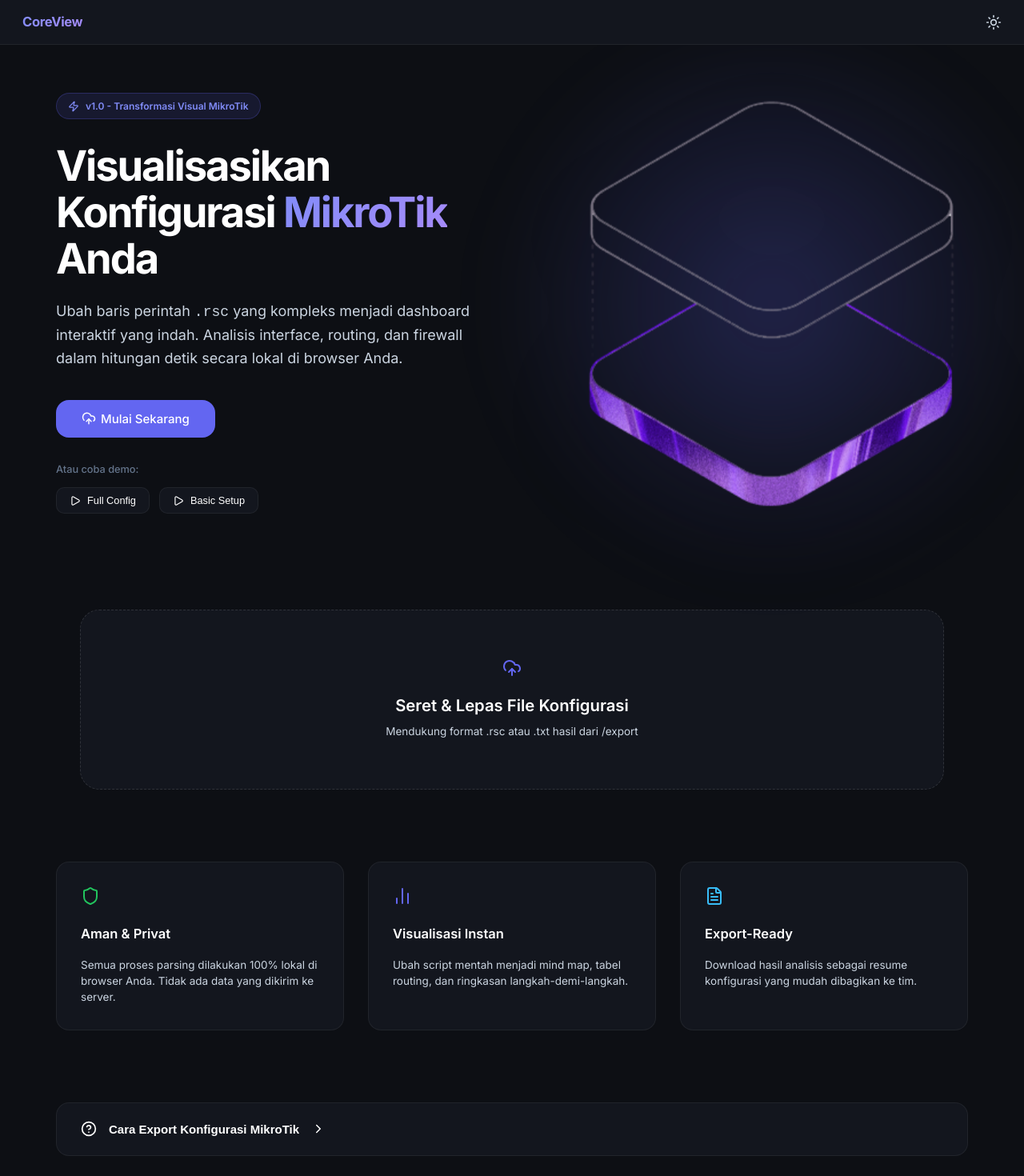
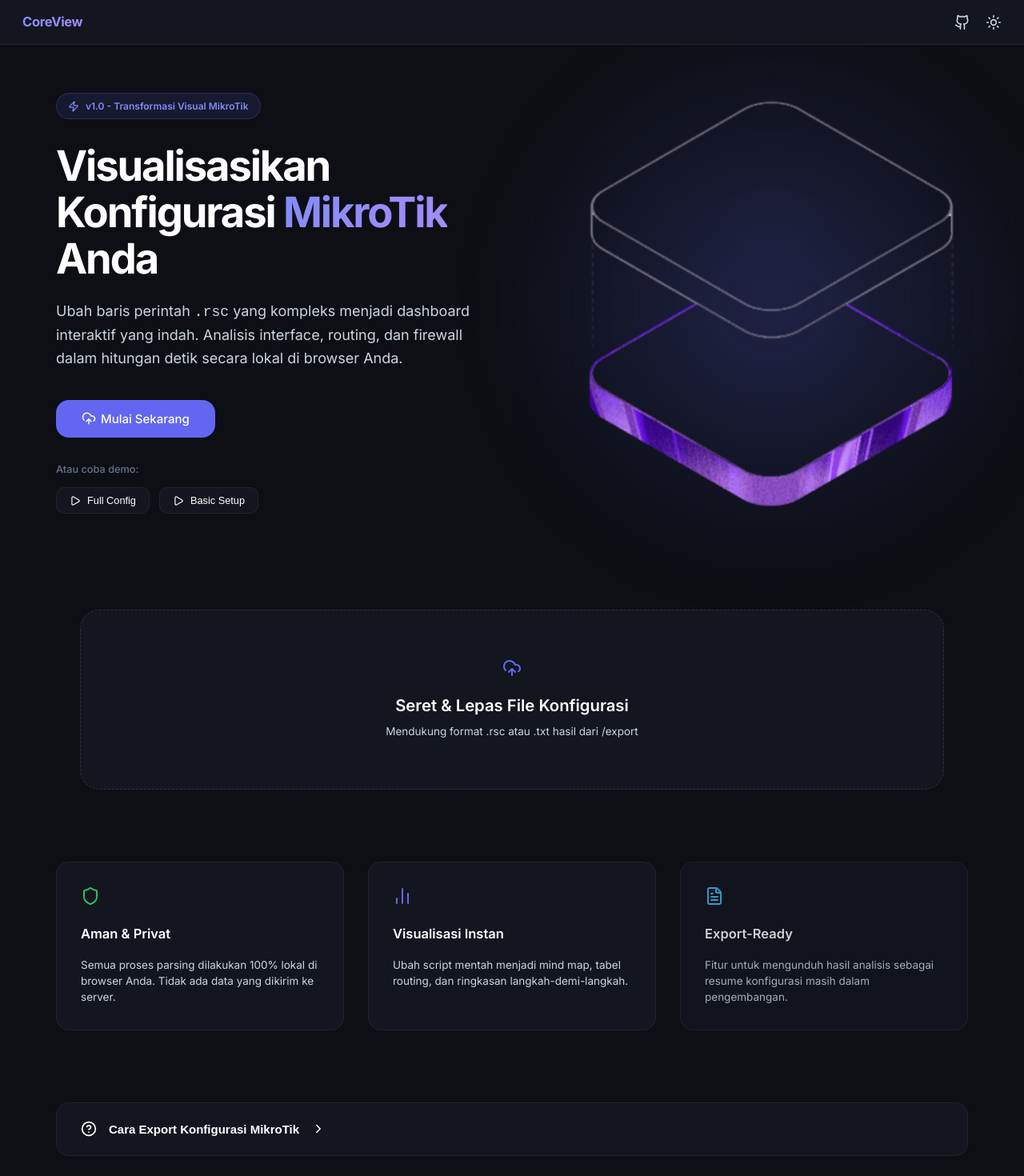
Before and after one commit to aderamdani/CoreView, a React (Vite) app: page / in a window 1280 px wide. Shown: the top 1470 px of the page at 80% size. Built offline with nearby package versions, Linux system fonts and the light colour scheme.

Commit message:
feat: Add GitHub link to the header, update the "Export-Ready" feature status and styling, and include a LinkedIn link in the footer.

```diff
--- a/src/App.jsx
+++ b/src/App.jsx
@@ -4,7 +4,7 @@
 import { parseMikroTikConfig } from './utils/parser';
 import { Landing } from './components/Landing';
 import { Dashboard } from './components/Dashboard';
-import { Sun, Moon } from 'lucide-react';
+import { Sun, Moon, Github } from 'lucide-react';
 
 function App() {
   const [config, setConfig] = useState(null);
@@ -32,13 +32,32 @@
     <div className="app-container">
       <header className="header">
         <h1 className="header-title text-gradient">CoreView</h1>
-        <div style={{ display: 'flex', gap: '1rem', alignItems: 'center' }}>
+        <div style={{ display: 'flex', gap: '1.25rem', alignItems: 'center' }}>
+          <a
+            href="https://github.com/aderamdani/CoreView"
+            target="_blank"
+            rel="noopener noreferrer"
+            style={{
+              color: 'var(--text-secondary)',
+              display: 'flex',
+              alignItems: 'center',
+              transition: 'color 0.2s'
+            }}
+            onMouseEnter={(e) => e.currentTarget.style.color = 'var(--text-primary)'}
+            onMouseLeave={(e) => e.currentTarget.style.color = 'var(--text-secondary)'}
+            title="View on GitHub"
+          >
+            <Github size={20} />
+          </a>
           <button
             onClick={() => setIsDarkMode(!isDarkMode)}
             style={{
               background: 'none', border: 'none', cursor: 'pointer',
-              color: 'var(--text-secondary)', display: 'flex', alignItems: 'center'
+              color: 'var(--text-secondary)', display: 'flex', alignItems: 'center',
+              transition: 'color 0.2s'
             }}
+            onMouseEnter={(e) => e.currentTarget.style.color = 'var(--text-primary)'}
+            onMouseLeave={(e) => e.currentTarget.style.color = 'var(--text-secondary)'}
             title="Toggle Theme"
           >
             {isDarkMode ? <Sun size={20} /> : <Moon size={20} />}
--- a/src/components/Landing.jsx
+++ b/src/components/Landing.jsx
@@ -138,10 +138,10 @@
             <h4>Visualisasi Instan</h4>
             <p>Ubah script mentah menjadi mind map, tabel routing, dan ringkasan langkah-demi-langkah.</p>
           </div>
-          <div className="feature-card">
+          <div className="feature-card" style={{ opacity: 0.8 }}>
             <FileText size={24} className="feature-icon blue" />
             <h4>Export-Ready</h4>
-            <p>Download hasil analisis sebagai resume konfigurasi yang mudah dibagikan ke tim.</p>
+            <p>Fitur untuk mengunduh hasil analisis sebagai resume konfigurasi masih dalam pengembangan.</p>
           </div>
         </div>
       </section>
@@ -189,7 +189,7 @@
       </section>
 
       <footer className="landing-footer">
-        <p>CoreView &copy; 2026 • Dibuat untuk Network Engineer Indonesia</p>
+        <p>CoreView &copy; 2026 • <a href="https://linkedin.com/in/aderamdani" target="_blank" rel="noopener noreferrer" style={{ color: 'inherit', textDecoration: 'none' }} onMouseEnter={(e) => e.target.style.color = 'var(--accent-light)'} onMouseLeave={(e) => e.target.style.color = 'inherit'}>Dibuat untuk Network Engineer Indonesia</a></p>
       </footer>
     </div>
   );
```
